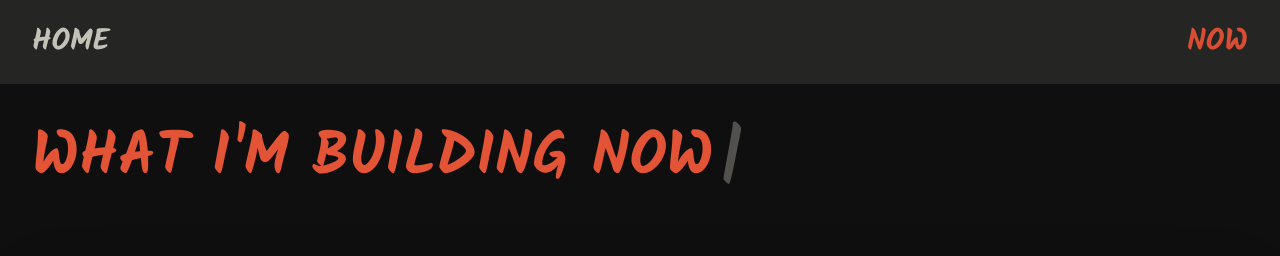
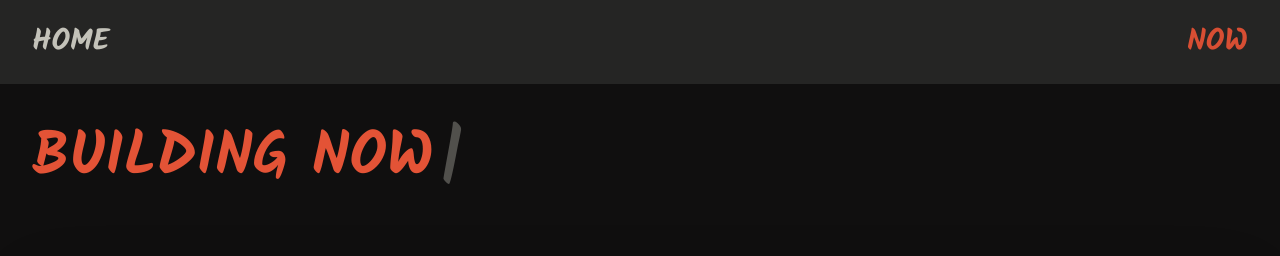
Before and after one commit to racheltomasetti/my-digital-garden, a Next.js app: page /ki in a window 1280 px wide. Shown: the top 256 px of the page. Built offline with nearby package versions, Linux system fonts and the light colour scheme.

Commit message:
building now

```diff
--- a/src/app/ki/page.tsx
+++ b/src/app/ki/page.tsx
@@ -15,7 +15,7 @@ export default function KIPage() {
       {/* BUILDING NOW SECTION */}
       <section className="pt-32 px-8 pb-8 max-w-7xl mx-auto">
         <TextType
-          text={["WHAT I'M BUILDING NOW"]}
+          text={["BUILDING NOW"]}
           className={`text-4xl md:text-6xl font-bold mb-12 text-center ${kalam.className}`}
           textColors={["var(--accent)"]}
           typingSpeed={60}
```
